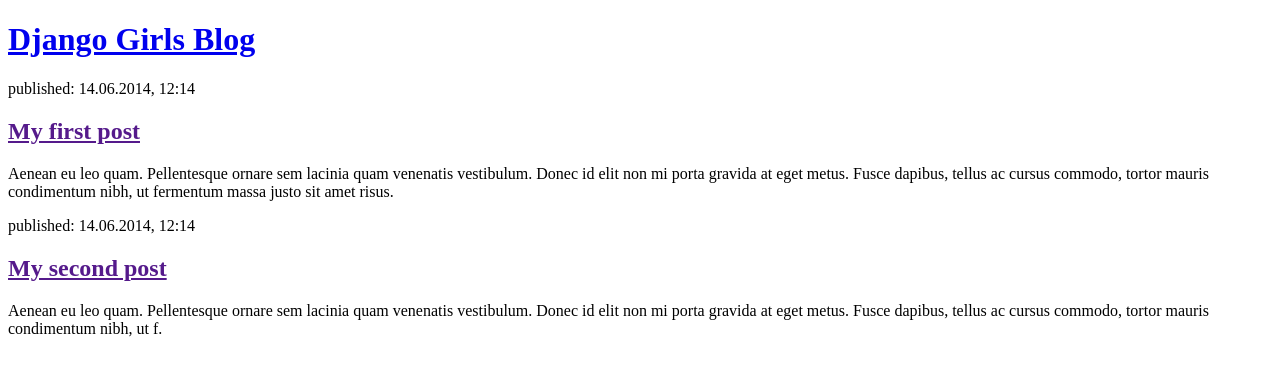
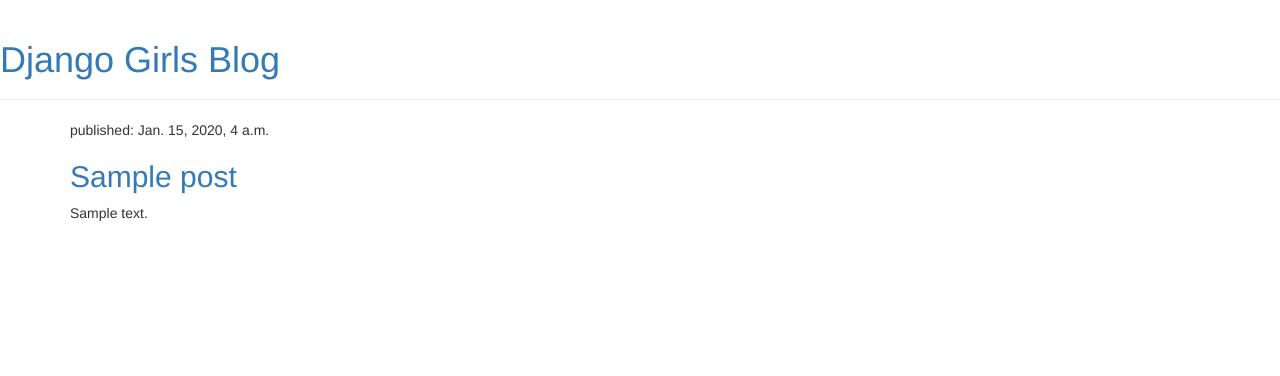
Before and after one commit to sharmila1995/blogger, a Django app: template blog/templates/blog/post_list.html in a window 1280 px wide. Shown: the top 376 px of the page. Run offline with Django 3.2, Linux system fonts and the light colour scheme; the template is opened without the code that fills it: values that come from a table or form of the project are taken from there, others are empty; tables that the repository leaves empty hold one stand-in row (values such as "Sample post"); some libraries are stand-ins or nearby versions.

Commit message:
"Changed the HTML and css for the site."

```diff
--- a/blog/templates/blog/post_list.html
+++ b/blog/templates/blog/post_list.html
@@ -1,24 +1,30 @@
-<!DOCTYPE html>
-<html lang="en">
+{% load static %}
 <html>
     <head>
-        <title>Django Girls blog</title>
+        <div class="page-header">
+            <h1><a href="/">Django Girls Blog</a></h1>
+        </div>
+        <link href="//fonts.googleapis.com/css?family=Lobster&subset=latin,latin-ext" rel="stylesheet" type="text/css">
+        <link rel="stylesheet" href="//maxcdn.bootstrapcdn.com/bootstrap/3.2.0/css/bootstrap.min.css">
+        <link rel="stylesheet" href="//maxcdn.bootstrapcdn.com/bootstrap/3.2.0/css/bootstrap-theme.min.css">
+        <link rel="stylesheet" href="{% static 'css/blog.css' %}">
     </head>
     <body>
-        <div>
-            <h1><a href="/">Django Girls Blog</a></h1>
-        </div>
 
-        <div>
-            <p>published: 14.06.2014, 12:14</p>
-            <h2><a href="">My first post</a></h2>
-            <p>Aenean eu leo quam. Pellentesque ornare sem lacinia quam venenatis vestibulum. Donec id elit non mi porta gravida at eget metus. Fusce dapibus, tellus ac cursus commodo, tortor mauris condimentum nibh, ut fermentum massa justo sit amet risus.</p>
-        </div>
-
-        <div>
-            <p>published: 14.06.2014, 12:14</p>
-            <h2><a href="">My second post</a></h2>
-            <p>Aenean eu leo quam. Pellentesque ornare sem lacinia quam venenatis vestibulum. Donec id elit non mi porta gravida at eget metus. Fusce dapibus, tellus ac cursus commodo, tortor mauris condimentum nibh, ut f.</p>
+        <div class="content container">
+            <div class="row">
+                <div class="col-md-8">
+                    {% for post in posts %}
+                        <div class="post">
+                             <div class="date">
+                                <p>published: {{ post.published_date }}</p>
+                            </div>
+                            <h2><a href="">{{ post.title }}</a></h2>
+                             <p>{{ post.text|linebreaksbr }}</p>
+                         </div>
+                    {% endfor %}
+                </div>
+            </div>
         </div>
     </body>
 </html>
--- a/blog/views.py
+++ b/blog/views.py
@@ -1,4 +1,8 @@
 from django.shortcuts import render
+from django.utils import timezone
+from .models import Post
+
 
 def post_list(request):
-    return render(request, 'blog/post_list.html', {})
+    posts = Post.objects.filter(published_date__lte=timezone.now()).order_by('published_date')
+    return render(request, 'blog/post_list.html', {'posts': posts})
```
